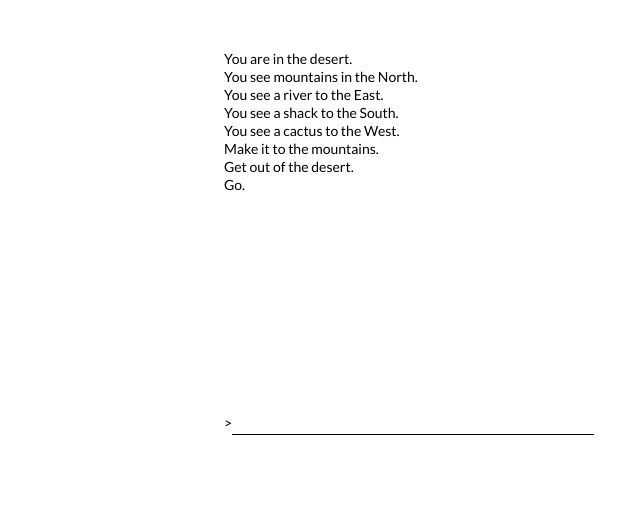
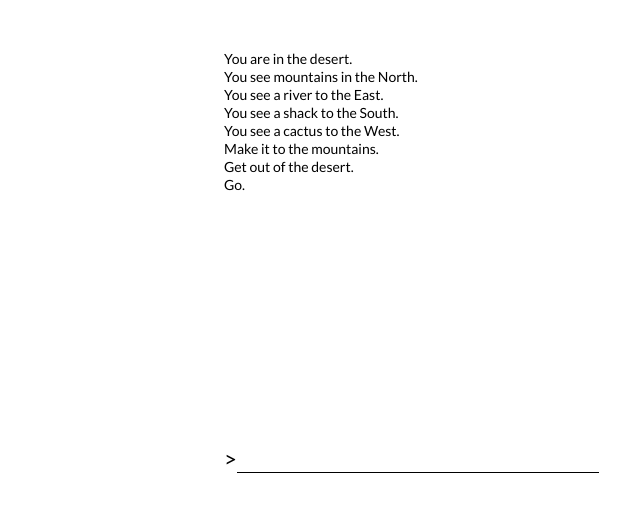
Before and after one commit to SteamPanda/sandwastes-text-adventure, a plain HTML site: page index.html in a window 1280 px wide. Shown: the whole page, without its empty margins (216-856 px from the left). Drawn offline with Linux system fonts and the light colour scheme.

Commit message:
Update main.css

```diff
--- a/main.css
+++ b/main.css
@@ -4,6 +4,9 @@
 }
 *:focus {
   outline: none;
+}
+::-webkit-scrollbar {
+  display: none;
 }
 html {
   padding: 0;
@@ -14,7 +17,7 @@ body {
   margin: 0;
 }
 button {
-  background: none;
+  display: none;
   heigth: 20px;
   width: 10px;
 }
@@ -26,24 +29,38 @@ button {
   height: 400px;
   width: 400px;
 }
+.text-dis_cont {
+  overflow-y: scroll;
+  height: 400px;
+}
 #text {
-
+  opacity: 0;
+  -webkit-transition: 1s;
 }
 .input_cont {
-  height: 20px;
-  margin-top: 200px;
-  width: 100%;
+  position: absolute;
+  height: 25px;
+  width: 400px;
 }
-label {
+.input-prompt {
+  -webkit-animation-name: label;
+  -webkit-animation-duration: 1s;
+  -webkit-animation-iteration-count: infinite;
   font-size: 22px;
 }
 #text_input {
+  position: absolute;
   font-size: 13px;
   border-bottom: 1px solid black;
   width: 350px;
   height: 20px;
   padding-left: 10px;
 }
-.input-prompt {
-  width: 20px;
+@-webkit-keyframes label {
+  0% {
+    opacity: 1;
+  }
+  50% {
+    opacity: 0;
+  }
 }
```
